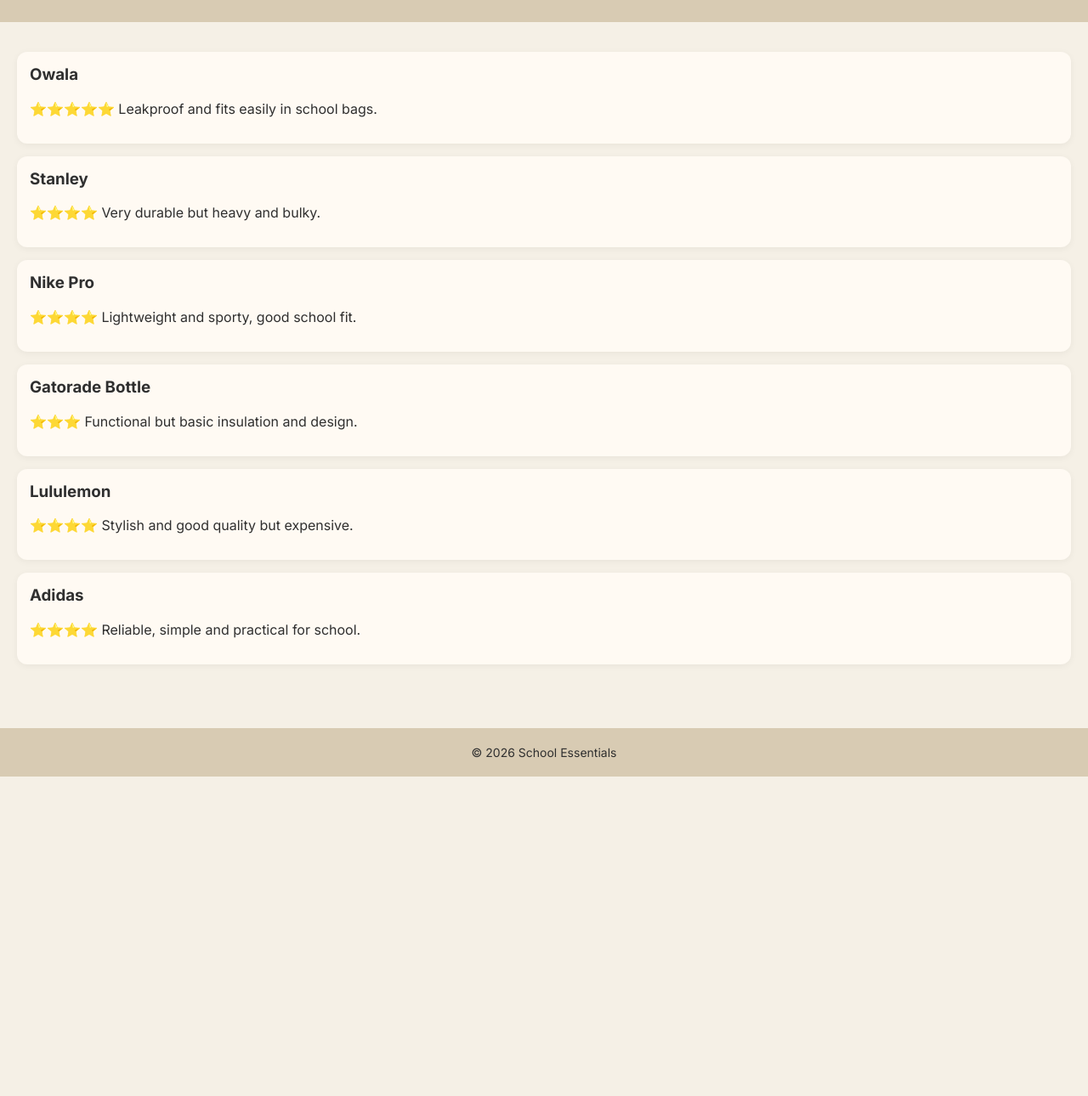
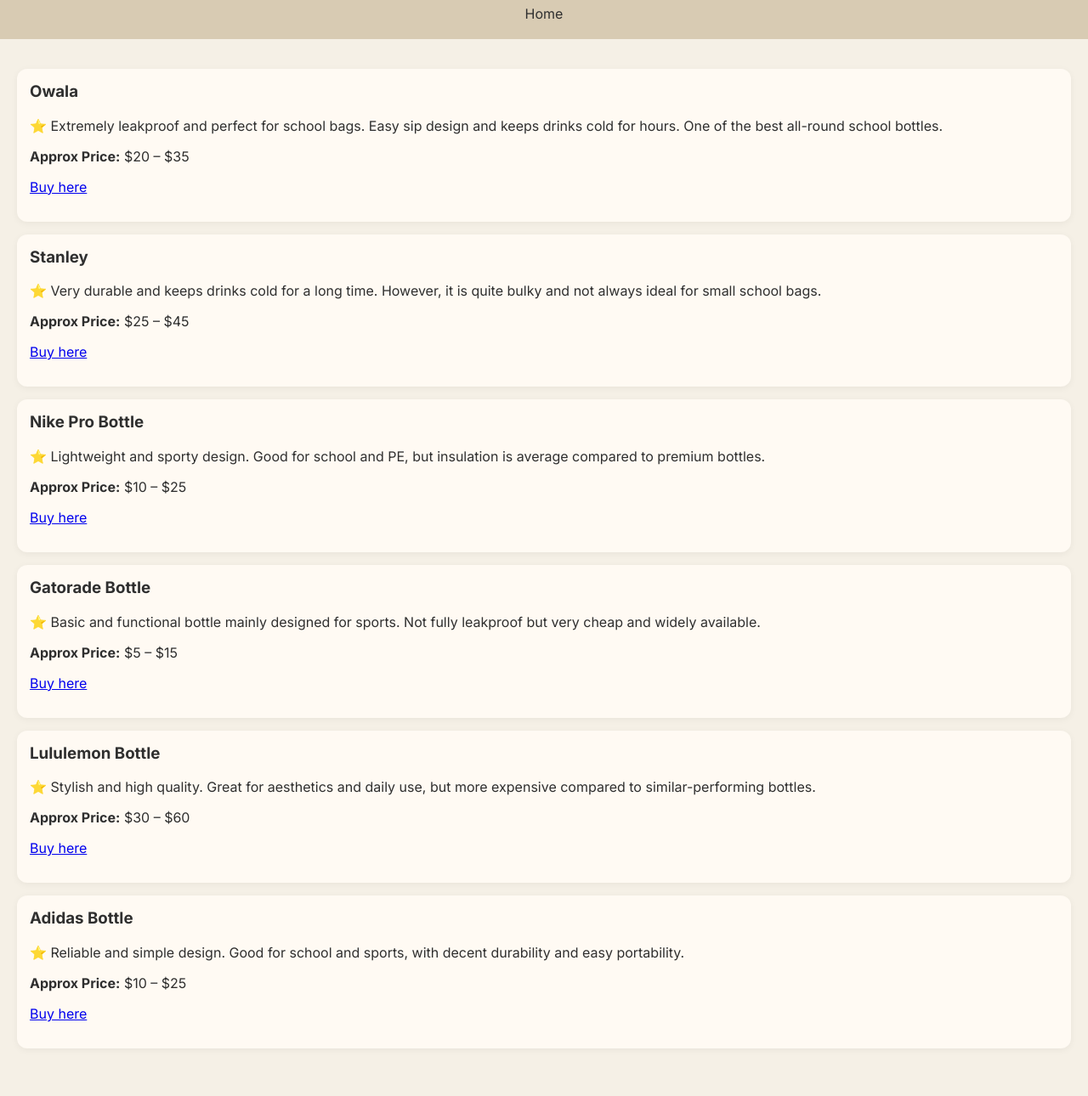
Before and after one commit to aishaabdullaalkhalifa09-web/school-essenstials, a plain HTML site: page water-bottles.html in a window 1280 px wide. Shown: the part 96-1386 px from the top of the page at 85% size. Before the commit the page ends 1010 px from the top, so only its background shows below. Drawn offline with Linux system fonts and the light colour scheme.

Commit message:
Update water-bottles.html

```diff
--- a/water-bottles.html
+++ b/water-bottles.html
@@ -8,45 +8,60 @@
 <body>
 
 <header>
-  <h1>Water Bottles</h1>
+  <h1>Water Bottle Rankings</h1>
+  <nav>
+    <a href="index.html">Home</a>
+  </nav>
 </header>
 
 <div class="container">
 
   <div class="card">
     <h3>Owala</h3>
-    <p>⭐⭐⭐⭐⭐ Leakproof and fits easily in school bags.</p>
+    <p>⭐ Extremely leakproof and perfect for school bags. Easy sip design and keeps drinks cold for hours. One of the best all-round school bottles.</p>
+    <p><strong>Approx Price:</strong> $20 – $35</p>
+    <p><a href="https://www.amazon.com/s?k=owala+water+bottle" target="_blank">Buy here</a></p>
   </div>
 
   <div class="card">
     <h3>Stanley</h3>
-    <p>⭐⭐⭐⭐ Very durable but heavy and bulky.</p>
+    <p>⭐ Very durable and keeps drinks cold for a long time. However, it is quite bulky and not always ideal for small school bags.</p>
+    <p><strong>Approx Price:</strong> $25 – $45</p>
+    <p><a href="https://www.amazon.com/s?k=stanley+water+bottle" target="_blank">Buy here</a></p>
   </div>
 
   <div class="card">
-    <h3>Nike Pro</h3>
-    <p>⭐⭐⭐⭐ Lightweight and sporty, good school fit.</p>
+    <h3>Nike Pro Bottle</h3>
+    <p>⭐ Lightweight and sporty design. Good for school and PE, but insulation is average compared to premium bottles.</p>
+    <p><strong>Approx Price:</strong> $10 – $25</p>
+    <p><a href="https://www.amazon.com/s?k=nike+water+bottle" target="_blank">Buy here</a></p>
   </div>
 
   <div class="card">
     <h3>Gatorade Bottle</h3>
-    <p>⭐⭐⭐ Functional but basic insulation and design.</p>
+    <p>⭐ Basic and functional bottle mainly designed for sports. Not fully leakproof but very cheap and widely available.</p>
+    <p><strong>Approx Price:</strong> $5 – $15</p>
+    <p><a href="https://www.amazon.com/s?k=gatorade+bottle" target="_blank">Buy here</a></p>
   </div>
 
   <div class="card">
-    <h3>Lululemon</h3>
-    <p>⭐⭐⭐⭐ Stylish and good quality but expensive.</p>
+    <h3>Lululemon Bottle</h3>
+    <p>⭐ Stylish and high quality. Great for aesthetics and daily use, but more expensive compared to similar-performing bottles.</p>
+    <p><strong>Approx Price:</strong> $30 – $60</p>
+    <p><a href="https://www.amazon.com/s?k=lululemon+water+bottle" target="_blank">Buy here</a></p>
   </div>
 
   <div class="card">
-    <h3>Adidas</h3>
-    <p>⭐⭐⭐⭐ Reliable, simple and practical for school.</p>
+    <h3>Adidas Bottle</h3>
+    <p>⭐ Reliable and simple design. Good for school and sports, with decent durability and easy portability.</p>
+    <p><strong>Approx Price:</strong> $10 – $25</p>
+    <p><a href="https://www.amazon.com/s?k=adidas+water+bottle" target="_blank">Buy here</a></p>
   </div>
 
 </div>
 
 <footer>
-  © 2026 School Essentials
+  © 2026 School Essentials | Water Bottle Rankings
 </footer>
 
 </body>
```
